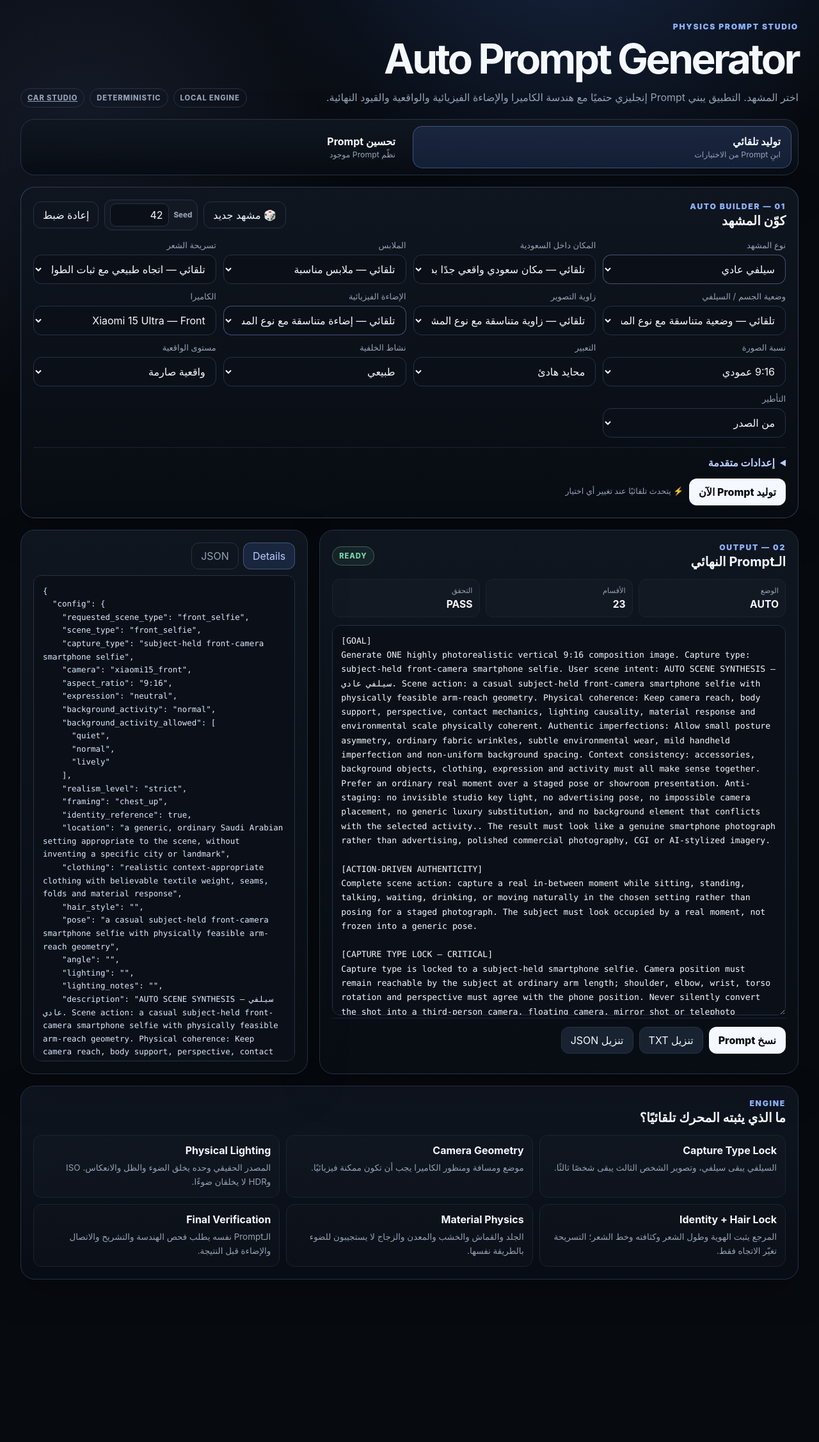
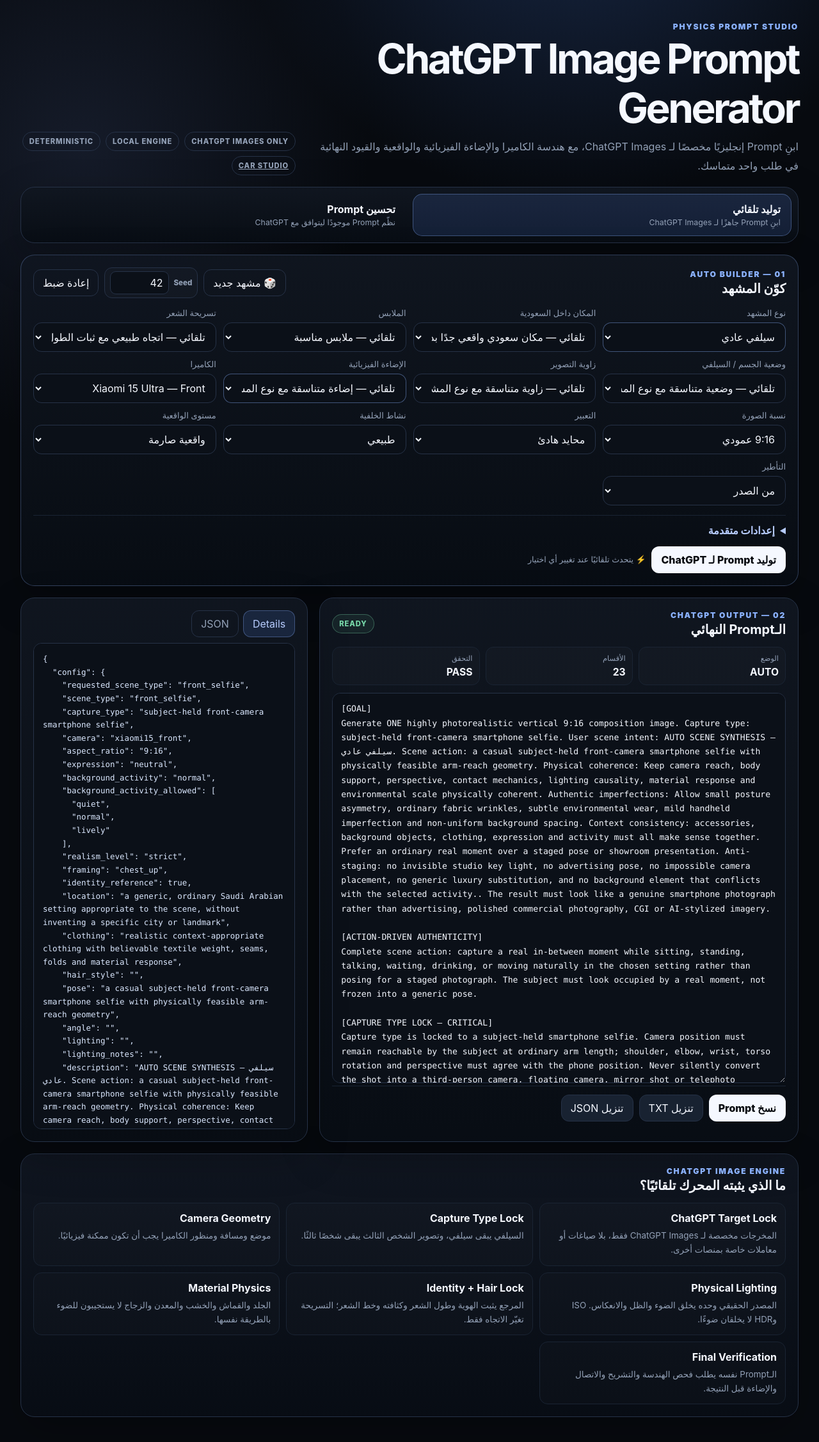
Before and after one commit to EmadAden77/-physics-prompt-studio, a website with bundled scripts: page index.html in a window 1280 px wide. Shown: the whole page at 64% size. Before the commit the page ends 2072 px from the top, so only its background shows below. Built offline with nearby package versions, Linux system fonts and the light colour scheme.

Commit message:
Make the UI explicitly ChatGPT Images only

```diff
--- a/index.html
+++ b/index.html
@@ -4,7 +4,7 @@
   <meta charset="utf-8">
   <meta name="viewport" content="width=device-width,initial-scale=1">
   <meta name="color-scheme" content="dark">
-  <title>Physics Prompt Studio — Auto Prompt Generator</title>
+  <title>Physics Prompt Studio — ChatGPT Image Prompt Generator</title>
   <link rel="stylesheet" href="styles.css">
 </head>
 <body>
@@ -12,10 +12,11 @@
     <header class="hero">
       <div>
         <p class="eyebrow">Physics Prompt Studio</p>
-        <h1>Auto Prompt Generator</h1>
-        <p class="lede">اختر المشهد. التطبيق يبني Prompt إنجليزي حتميًا مع هندسة الكاميرا والإضاءة الفيزيائية والواقعية والقيود النهائية.</p>
+        <h1>ChatGPT Image Prompt Generator</h1>
+        <p class="lede">ابنِ Prompt إنجليزيًا مخصصًا لـ ChatGPT Images، مع هندسة الكاميرا والإضاءة الفيزيائية والواقعية والقيود النهائية في طلب واحد متماسك.</p>
       </div>
       <div class="hero-badges">
+        <span class="pill">CHATGPT IMAGES ONLY</span>
         <span class="pill">LOCAL ENGINE</span>
         <span class="pill">DETERMINISTIC</span>
         <a class="pill" href="car-selfie.html">CAR STUDIO</a>
@@ -23,8 +24,8 @@
     </header>
 
     <nav class="mode-switch card" aria-label="وضع التطبيق">
-      <button class="mode active" data-mode="auto" type="button"><strong>توليد تلقائي</strong><span>ابنِ Prompt من الاختيارات</span></button>
-      <button class="mode" data-mode="optimize" type="button"><strong>تحسين Prompt</strong><span>نظّم Prompt موجود</span></button>
+      <button class="mode active" data-mode="auto" type="button"><strong>توليد تلقائي</strong><span>ابنِ Prompt جاهزًا لـ ChatGPT Images</span></button>
+      <button class="mode" data-mode="optimize" type="button"><strong>تحسين Prompt</strong><span>نظّم Prompt موجودًا ليتوافق مع ChatGPT</span></button>
     </nav>
 
     <section id="autoPanel">
@@ -65,24 +66,24 @@
           </div>
         </details>
 
-        <div class="actions primary-actions"><button id="generateButton" class="primary" type="button">توليد Prompt الآن</button><span class="live-note">⚡ يتحدث تلقائيًا عند تغيير أي اختيار</span></div>
+        <div class="actions primary-actions"><button id="generateButton" class="primary" type="button">توليد Prompt لـ ChatGPT</button><span class="live-note">⚡ يتحدث تلقائيًا عند تغيير أي اختيار</span></div>
       </section>
     </section>
 
     <section id="optimizerPanel" hidden>
       <section class="card optimizer-card">
-        <div class="section-head"><div><p class="kicker">OPTIMIZER</p><h2>تحسين Prompt موجود</h2></div><span class="pill">يحفظ النص الأصلي</span></div>
+        <div class="section-head"><div><p class="kicker">CHATGPT OPTIMIZER</p><h2>تحسين Prompt موجود لـ ChatGPT</h2></div><span class="pill">CHATGPT IMAGES — FIXED TARGET</span></div>
+        <input id="surface" type="hidden" value="chatgpt">
         <div class="optimizer-grid">
-          <label class="field"><span>Target surface</span><select id="surface"><option value="unknown">غير محدد</option><option value="chatgpt">ChatGPT</option><option value="codex">Codex</option><option value="openai_api">OpenAI API</option><option value="other">Other</option></select></label>
-          <label class="field span-2"><span>Prompt الأصلي</span><textarea id="sourcePrompt" rows="12" spellcheck="false" placeholder="الصق البرومبت الموجود هنا..."></textarea></label>
+          <label class="field span-2"><span>Prompt الأصلي</span><textarea id="sourcePrompt" rows="12" spellcheck="false" placeholder="الصق البرومبت الذي تريد تنظيمه لـ ChatGPT Images..."></textarea></label>
         </div>
-        <div class="actions"><button id="optimizeButton" class="primary" type="button">تحسين Prompt</button><span class="hint">يمكن دمج اختيارات Scene Builder الحالية مع الـPrompt أثناء التحسين.</span></div>
+        <div class="actions"><button id="optimizeButton" class="primary" type="button">تحسين Prompt لـ ChatGPT</button><span class="hint">الوجهة ثابتة: ChatGPT Images. يمكن دمج اختيارات Scene Builder الحالية أثناء التحسين.</span></div>
       </section>
     </section>
 
     <section class="output-grid">
       <article class="card result-card">
-        <div class="section-head"><div><p class="kicker">02 — OUTPUT</p><h2>الـPrompt النهائي</h2></div><span id="statusBadge" class="status idle">IDLE</span></div>
+        <div class="section-head"><div><p class="kicker">02 — CHATGPT OUTPUT</p><h2>الـPrompt النهائي</h2></div><span id="statusBadge" class="status idle">IDLE</span></div>
         <div class="metrics">
           <div class="metric"><span id="metricOneLabel">الوضع</span><strong id="metricOneValue">AUTO</strong></div>
           <div class="metric"><span id="metricTwoLabel">الأقسام</span><strong id="metricTwoValue">0</strong></div>
@@ -100,8 +101,9 @@
     </section>
 
     <section class="card rules-card">
-      <div class="section-head"><div><p class="kicker">ENGINE</p><h2>ما الذي يثبته المحرك تلقائيًا؟</h2></div></div>
+      <div class="section-head"><div><p class="kicker">CHATGPT IMAGE ENGINE</p><h2>ما الذي يثبته المحرك تلقائيًا؟</h2></div></div>
       <div class="rules-grid">
+        <div><strong>ChatGPT Target Lock</strong><span>المخرجات مخصصة لـ ChatGPT Images فقط، بلا صياغات أو معاملات خاصة بمنصات أخرى.</span></div>
         <div><strong>Capture Type Lock</strong><span>السيلفي يبقى سيلفي، وتصوير الشخص الثالث يبقى شخصًا ثالثًا.</span></div>
         <div><strong>Camera Geometry</strong><span>موضع ومسافة ومنظور الكاميرا يجب أن تكون ممكنة فيزيائيًا.</span></div>
         <div><strong>Physical Lighting</strong><span>المصدر الحقيقي وحده يخلق الضوء والظل والانعكاس. ISO وHDR لا يخلقان ضوءًا.</span></div>
```
